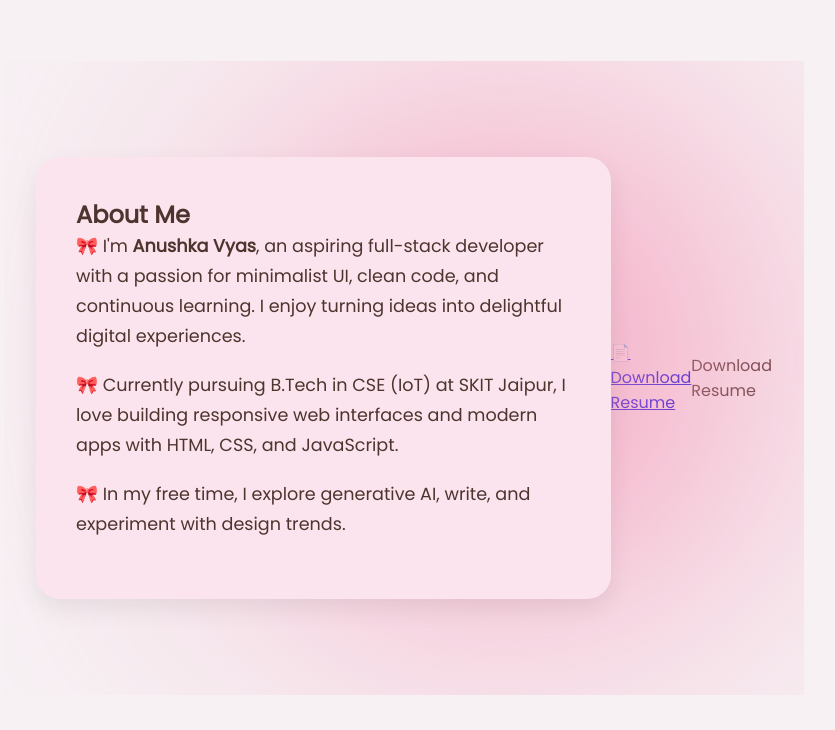
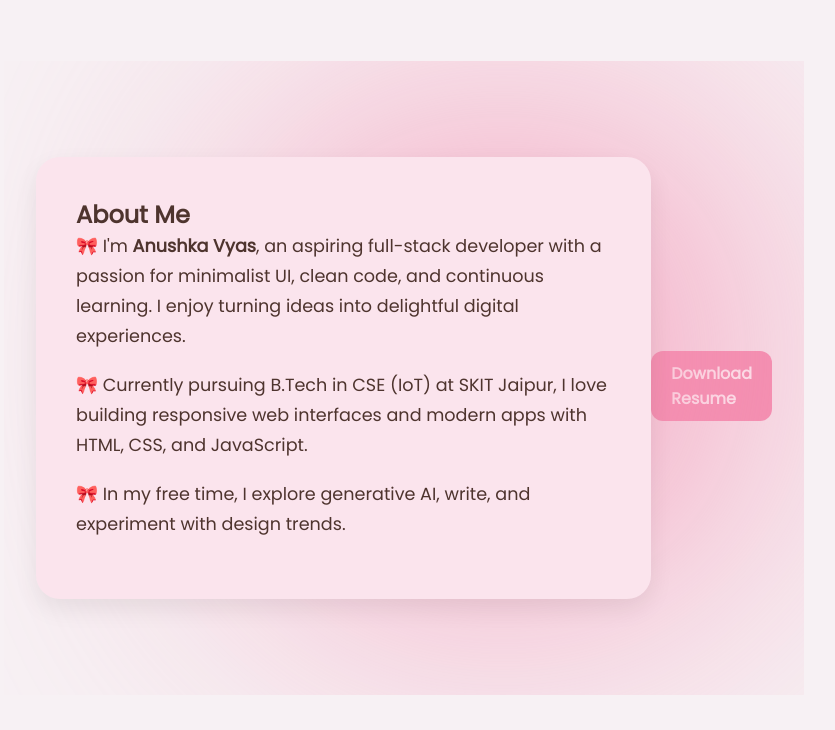
Before and after one commit to anushkavy13/anushka_portfolio, a plain HTML site: page index.html in a window 1280 px wide. Shown: the part 570-1300 px from the top of the page, without its empty margins (236-1071 px from the left). Drawn offline with nearby package versions, Linux system fonts and the light colour scheme.

Commit message:
Added resume download tracking & updated styles

```diff
--- a/index.html
+++ b/index.html
@@ -58,15 +58,9 @@
   </div>
   <div class="blob"></div>
   <a href="assets/pdf/AnushkaVyas_FullStack_Resume.pdf" download class="resume-btn">
-  📄 Download Resume
-</a>
-
    Download Resume
 </a>
-
 </section>
-
-
 <section id="education" class="fade-in">
   <h2>Education</h2>
 
--- a/script.js
+++ b/script.js
@@ -38,3 +38,9 @@ fadeEls.forEach(el => observer.observe(el));
 document.getElementById('infoBtn').addEventListener('click', () => {
   document.getElementById('infoTip').classList.toggle('show');
 });
+let downloadCount = 0;
+
+document.querySelector('.resume-btn').addEventListener('click', () => {
+  downloadCount++;
+  console.log(`Resume downloaded ${downloadCount} times`);
+});
--- a/style.css
+++ b/style.css
@@ -336,3 +336,19 @@ footer {
 #infoTip.show {
   display: block;
 }
+.resume-btn {
+  display: inline-block;
+  margin-top: 1rem;
+  background-color: var(--accent);
+  color: white;
+  font-weight: bold;
+  padding: 10px 20px;
+  border-radius: 12px;
+  text-decoration: none;
+  transition: background-color 0.3s ease, transform 0.2s ease;
+}
+
+.resume-btn:hover {
+  background-color: var(--hover);
+  transform: scale(1.05);
+}
```
